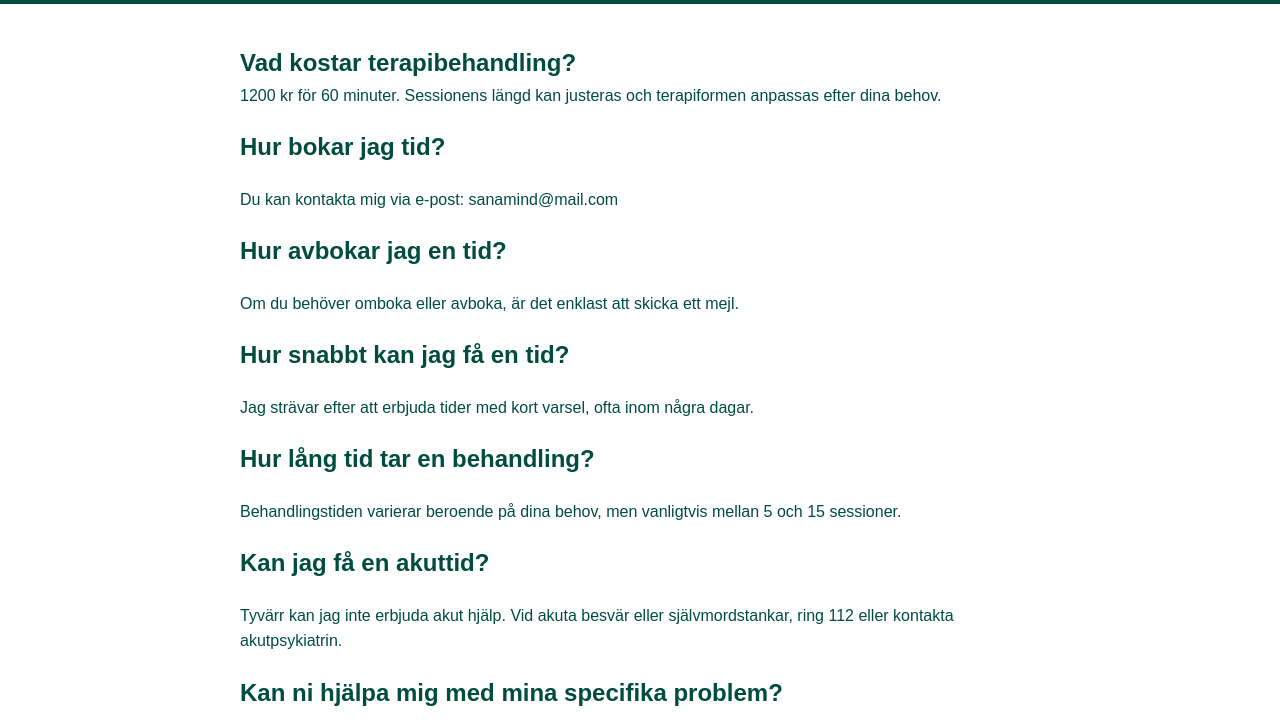
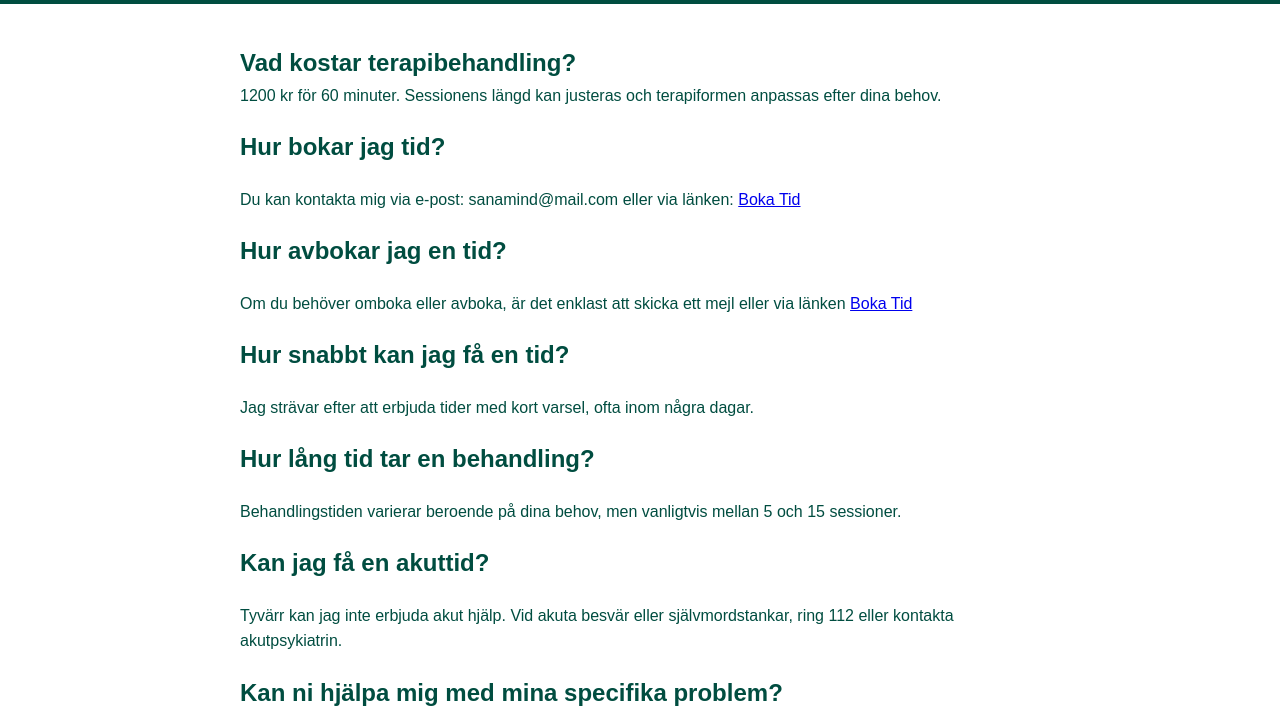
Before and after one commit to newzod/website-p, a plain HTML site: page faq.html in a window 1280 px wide. Shown: the part 74-800 px from the top of the page. Drawn offline with Linux system fonts and the light colour scheme.

Commit message:
fix some more copy

```diff
--- a/faq.html
+++ b/faq.html
@@ -38,10 +38,10 @@
         <p>1200 kr för 60 minuter. Sessionens längd kan justeras och terapiformen anpassas efter dina behov.</p>
 
         <h2>Hur bokar jag tid?</h2>
-        <p>Du kan kontakta mig via e-post: sanamind@mail.com</p>
+        <p>Du kan kontakta mig via e-post: sanamind@mail.com eller via länken: <a target="_blank" href="https://sanamind.kaddio.com/booking/cal?utm_source=na&step=pickTime">Boka Tid</a></p>
 
         <h2>Hur avbokar jag en tid?</h2>
-        <p>Om du behöver omboka eller avboka, är det enklast att skicka ett mejl.</p>
+        <p>Om du behöver omboka eller avboka, är det enklast att skicka ett mejl eller via länken <a target="_blank" href="https://sanamind.kaddio.com/booking/cal?utm_source=na&step=pickTime">Boka Tid</a></p>
 
         <h2>Hur snabbt kan jag få en tid?</h2>
         <p>Jag strävar efter att erbjuda tider med kort varsel, ofta inom några dagar.</p>
```
Also changed, not shown: price.html (+1 -2 lines).
